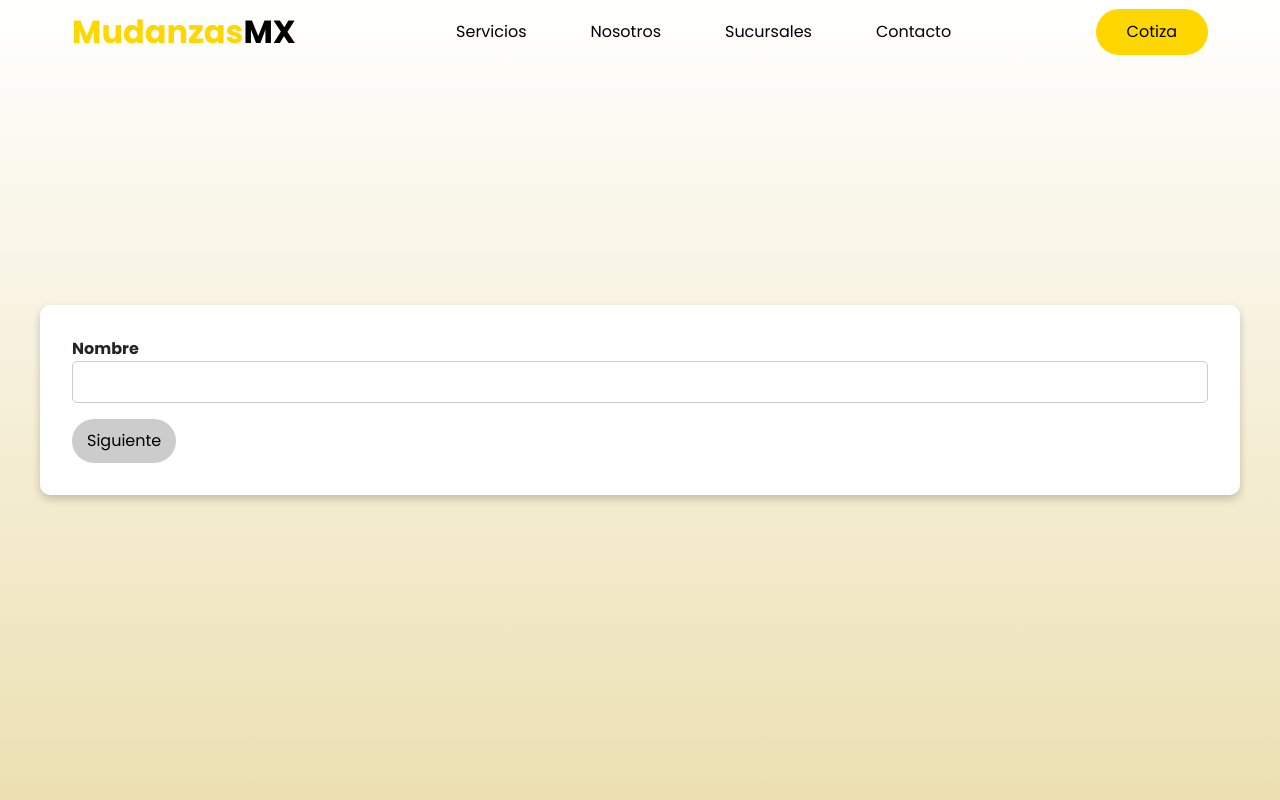
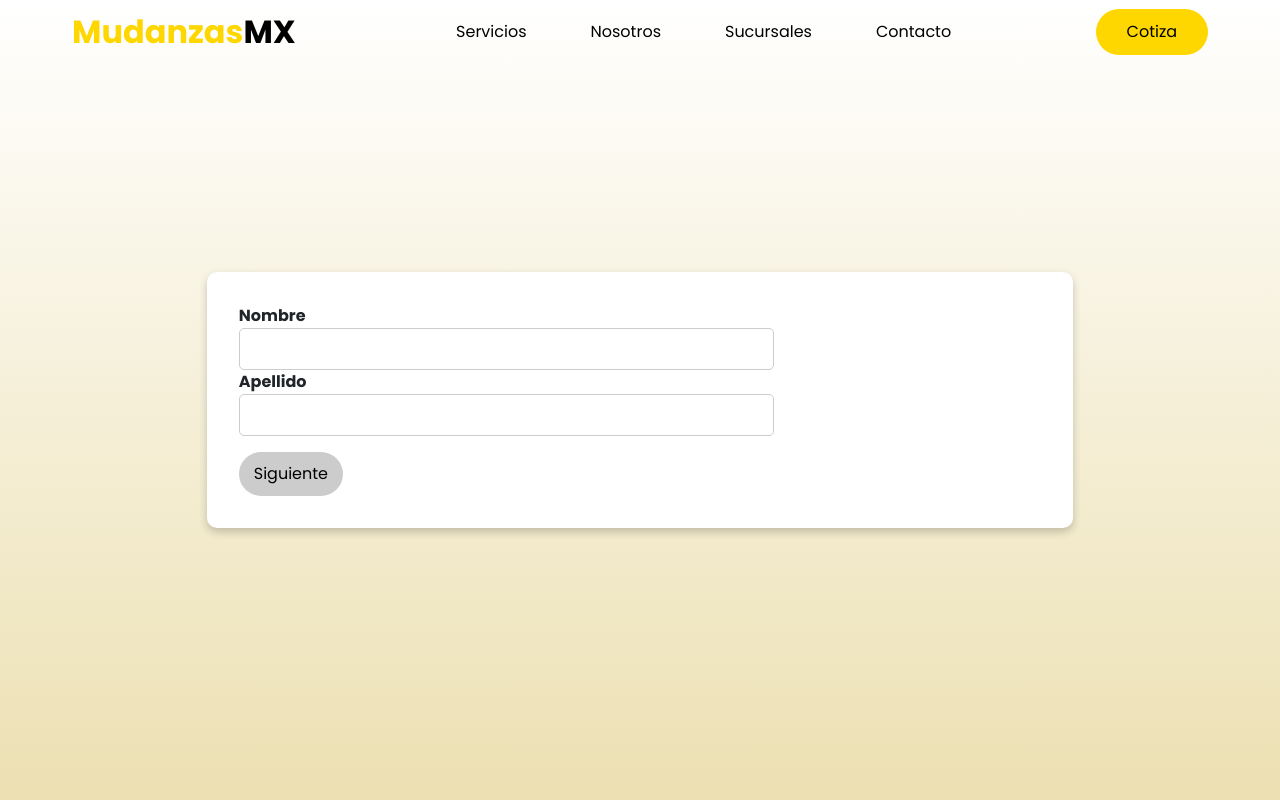
Before and after one commit to andresjuar/mudanzasmx-web-a, an Angular app: page /Cotiza in a window 1280 px wide. Both pictures are taken after a click on the button "Comenzar". Shown: the top 800 px of the page. Built offline with nearby package versions, Linux system fonts and the light colour scheme.

Commit message:
cotizador sin layout

```diff
--- a/src/app/pages/quote/quote-form/quote-form.component.css
+++ b/src/app/pages/quote/quote-form/quote-form.component.css
@@ -2,18 +2,18 @@
     min-height: 100vh;
     background: linear-gradient(to bottom, #ffffff, #ece0b2);
     display: flex;
+    flex-direction: row;
     justify-content: center;
     align-items: center;
     height: 100vh;
     gap: 20px;
 }
-
 .quote-section form {
 background: white;
 padding: 2rem;
 border-radius: 10px;
 box-shadow: 0 4px 8px rgba(0, 0, 0, 0.2);
-width: 1200px;
+width: auto;
 display: flex;
 flex-direction: column;
 gap: 1rem;
--- a/src/app/pages/quote/quote-form/quote-form.component.html
+++ b/src/app/pages/quote/quote-form/quote-form.component.html
@@ -1,31 +1,34 @@
 <div class="quote-section">
+  <div class="container">
+    <div class="row justify-content-center">
       <form (submit)="$event.preventDefault()">
         <!-- Paso 1: Nombre -->
-    <div *ngIf="currentStep === 1">
+        <div *ngIf="currentStep === 1" class="col-8">
           <label>Nombre</label>
-      <input type="text" [(ngModel)]="quoteData.nombreCliente" name="nombreCliente" required />
+          <input type="text" [(ngModel)]="quoteData.nombreCliente[0]" name="nombreCliente" required />
 
+          <label>Apellido</label>
+          <input type="text" [(ngModel)]="quoteData.nombreCliente[1]" name="apellidoCliente" required />
 
         </div>
         <!-- Paso 2: Email -->
-    <div *ngIf="currentStep === 2">
+        <div *ngIf="currentStep === 2" class="col-8">
           <label>Email</label>
-      <input type="email" [(ngModel)]="quoteData.emailCliente" name="emailCliente" required />
+          <input type="email" [(ngModel)]="quoteData.contactoCliente[0]" name="emailCliente" required />
+
+          <label>Número</label>
+          <input type="email" [(ngModel)]="quoteData.contactoCliente[1]" name="numeroCliente" required />
         </div>
 
         <!-- Paso 3: Volumen -->
 
-    <div *ngIf="currentStep === 3">
+        <div *ngIf="currentStep === 3" class="col-8">
           <h3>Selecciona los muebles de tu mudanza</h3>
 
           <!-- Contenedor de habitaciones en grid -->
           <div class="habitaciones-grid">
-        <button
-          *ngFor="let habitacion of habitaciones"
-          (click)="toggleHabitacion(habitacion.nombre)"
-          [class.activa]="habitacionAbierta === habitacion.nombre"
-          class="habitacion-btn"
-        >
+            <button *ngFor="let habitacion of habitaciones" (click)="toggleHabitacion(habitacion.nombre)"
+              [class.activa]="habitacionAbierta === habitacion.nombre" class="habitacion-btn">
               {{ habitacion.nombre }}
             </button>
           </div>
@@ -84,20 +87,36 @@
         </div>
 
 
-    <!-- Paso 4: Origen -->
+        <!-- Paso 4: Origen y Destino-->
         <div *ngIf="currentStep === 4">
-      <label>Dirección de origen</label>
-      <input type="text" [(ngModel)]="quoteData.origen" name="origen" required />
+          <div class="col-8">
+            <label>Calle y número de Origen</label>
+            <input type="text" [(ngModel)]="quoteData.origen[0]" name="origen" required />
+            <label>Ciudad</label>
+            <input type="text" [(ngModel)]="quoteData.origen[1]" name="origen" required />
+            <label>Estado</label>
+            <input type="text" [(ngModel)]="quoteData.origen[2]" name="origen" required />
+            <label>Pais</label>
+            <input type="text" [(ngModel)]="quoteData.origen[3]" name="origen" required />
+            <label>Código Postal</label>
+            <input type="text" [(ngModel)]="quoteData.origen[4]" name="origen" required />
           </div>
-
-    <!-- Paso 5: Destino -->
-    <div *ngIf="currentStep === 5">
-      <label>Dirección de destino</label>
-      <input type="text" [(ngModel)]="quoteData.destino" name="destino" required />
+          <div class="col-8">
+            <label>Calle y número de Destino</label>
+            <input type="text" [(ngModel)]="quoteData.destino[0]" name="origen" required />
+            <label>Ciudad</label>
+            <input type="text" [(ngModel)]="quoteData.destino[1]" name="origen" required />
+            <label>Estado</label>
+            <input type="text" [(ngModel)]="quoteData.destino[2]" name="origen" required />
+            <label>Pais</label>
+            <input type="text" [(ngModel)]="quoteData.destino[3]" name="origen" required />
+            <label>Código Postal</label>
+            <input type="text" [(ngModel)]="quoteData.destino[4]" name="origen" required />
+          </div>
         </div>
 
         <!-- Paso 6: Tipo de origen -->
-    <div *ngIf="currentStep === 6">
+        <div *ngIf="currentStep === 5" class="card">
           <label>Tipo de vivienda de origen</label>
           <input type="text" [(ngModel)]="quoteData.tipoOrigen[0]" name="tipoOrigen" required />
 
@@ -112,7 +131,7 @@
         </div>
 
         <!-- Paso 7: Tipo de destino -->
-    <div *ngIf="currentStep === 7">
+        <div *ngIf="currentStep === 6" class="card">
           <label>Tipo de vivienda de destino</label>
           <input type="text" [(ngModel)]="quoteData.tipoDestino[0]" name="tipoDestino" required />
 
@@ -127,7 +146,7 @@
         </div>
 
         <!-- Paso 8: Metros de acarreo -->
-    <div *ngIf="currentStep === 8">
+        <div *ngIf="currentStep === 7" class="card">
           <label>Metros de acarreo en origen</label>
           <input type="number" [(ngModel)]="quoteData.metrosAcarreo[0]" name="acarreoOrigen" required />
 
@@ -136,7 +155,7 @@
         </div>
 
         <!-- Paso 9: Empaque VIP -->
-    <div *ngIf="currentStep === 9">
+        <div *ngIf="currentStep === 8" class="card">
           <label>¿Desea empaque VIP?</label>
           <input type="checkbox" [(ngModel)]="quoteData.empaqueVip" name="empaqueVip" />
         </div>
@@ -144,10 +163,10 @@
         <!-- Botones de navegación -->
         <div class="buttons">
           <button type="button" (click)="prevStep()" *ngIf="currentStep > 1">Atrás</button>
-      <button type="button" (click)="nextStep()" [disabled]="!isValidStep()" *ngIf="currentStep < 9">
+          <button type="button" (click)="nextStep()" [disabled]="!isValidStep()" *ngIf="currentStep < 8">
             Siguiente
           </button>
-      <button type="submit" (click)="submitQuote()" *ngIf="currentStep === 9">
+          <button type="submit" (click)="submitQuote()" *ngIf="currentStep === 8">
             Enviar cotización
           </button>
         </div>
@@ -156,3 +175,5 @@
         <p *ngIf="successMessage">{{ successMessage }}</p>
       </form>
     </div>
+  </div>
+</div>
--- a/src/app/pages/quote/quote-form/quote-form.component.ts
+++ b/src/app/pages/quote/quote-form/quote-form.component.ts
@@ -17,12 +17,12 @@ export class QuoteFormComponent {
   volumenTotal: number = 0;
 
   quoteData = {
-    nombreCliente: null,
-    emailCliente: null,
+    nombreCliente: [null,null], //nombre apellido
+    contactoCliente: [null,null], //email numero
     volumen: [] as { nombre: string; volumen: number; cantidad: number }[],
     VolumenTotal: 0,
-    origen: null,
-    destino: null,
+    origen: [null,null,null,null,null], //calle y numero, ciudad, estado, pais, código postal
+    destino: [null,null,null,null,null], //calle y numero, ciudad, estado, pais, código postal
     tipoOrigen: [null, null, null], // [tipo, pisos, elevador]
     tipoDestino: [null, null, null], // [tipo, pisos, elevador]
     metrosAcarreo: [null, null], // [Origen, Destino]
@@ -187,22 +187,21 @@ calcularVolumenTotal() {
   isValidStep(): boolean {
     switch (this.currentStep) {
       case 1:
-        return !!this.quoteData.nombreCliente;
+        return !!this.quoteData.nombreCliente.every(value=>value !==null);
       case 2:
-        return !!this.quoteData.emailCliente;
+        return !!this.quoteData.contactoCliente.every(value=>value !==null);
       case 3:
         return this.quoteData.VolumenTotal > 0; // Debe haber al menos un objeto seleccionado
       case 4:
-        return !!this.quoteData.origen;
+        return !!this.quoteData.origen.every(value=>value !==null) && !!this.quoteData.destino.every(value=>value !==null);;
+
       case 5:
-        return !!this.quoteData.destino;
+        return this.quoteData.tipoOrigen.every(value => value !== null);
       case 6:
-        return this.quoteData.tipoOrigen.every(value => value !== null);
+        return this.quoteData.tipoDestino.every(value => value !== null);
       case 7:
-        return this.quoteData.tipoDestino.every(value => value !== null);
+        return this.quoteData.metrosAcarreo.every(value => value !== null);
       case 8:
-        return this.quoteData.metrosAcarreo.every(value => value !== null);
-      case 9:
         return this.quoteData.empaqueVip !== null;
       default:
         return false;
```
Also changed, not shown: src/app/services/email-validator.service.ts (deleted, +0 -24 lines). Lines whose indentation alone changed are shown as unchanged.
